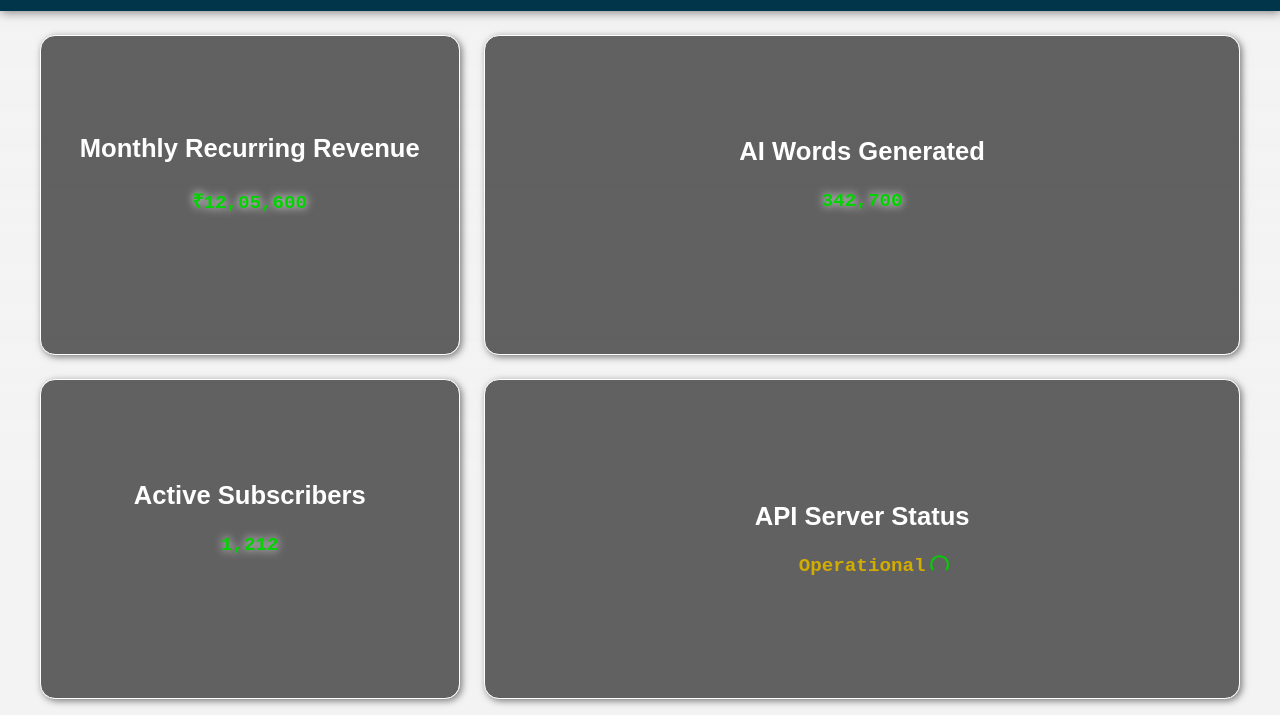
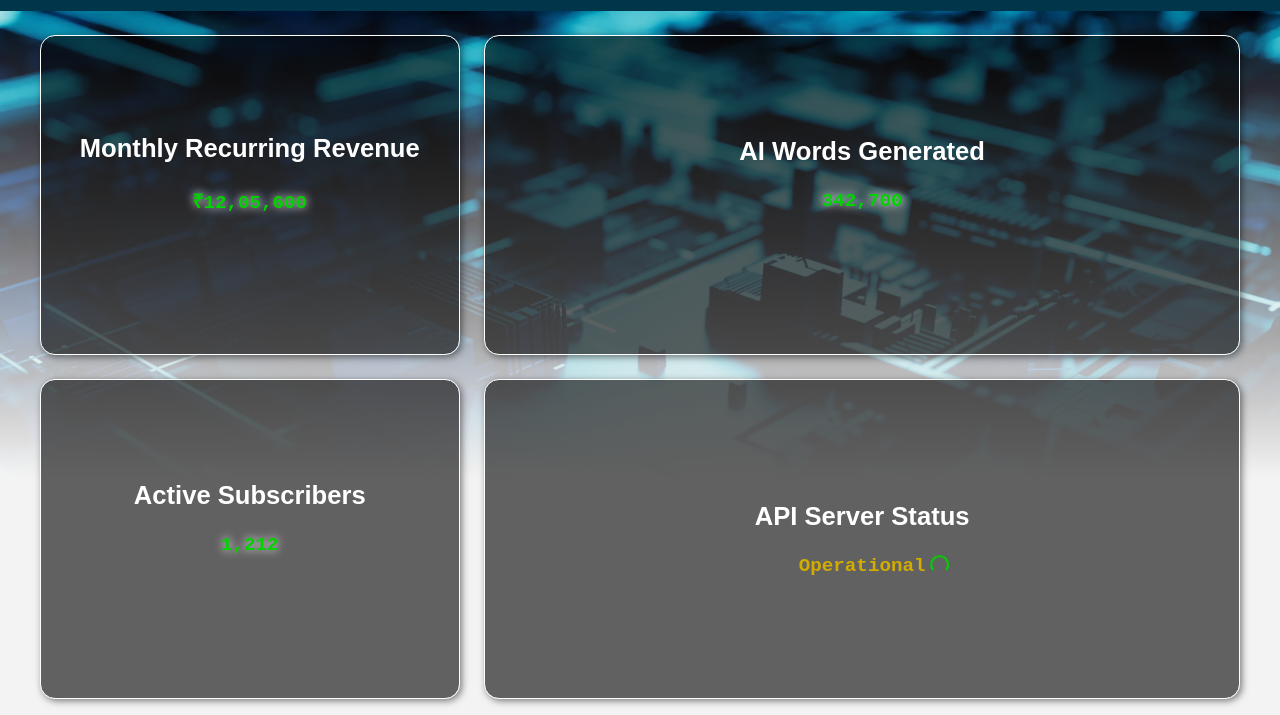
Before and after one commit to sushildive012/SAAS-Responsive-Dashboard-UI, a plain HTML site: page index.html in a window 1280 px wide. Shown: the part 85-800 px from the top of the page. Drawn offline with Linux system fonts and the light colour scheme.

Commit message:
Finally Project Added Succesfully

```diff
--- a/style.css
+++ b/style.css
@@ -300,7 +300,7 @@ main::before{
     z-index: -1;
     background-image:
         linear-gradient(to bottom, rgba(255, 255, 255, 0) 0%, rgb(243, 243, 243) 70%),
-        url('pics/hero-bg-main.jpg');
+        url('assets/hero-bg-main.jpg');
     background-size: cover;
 
 }
```
